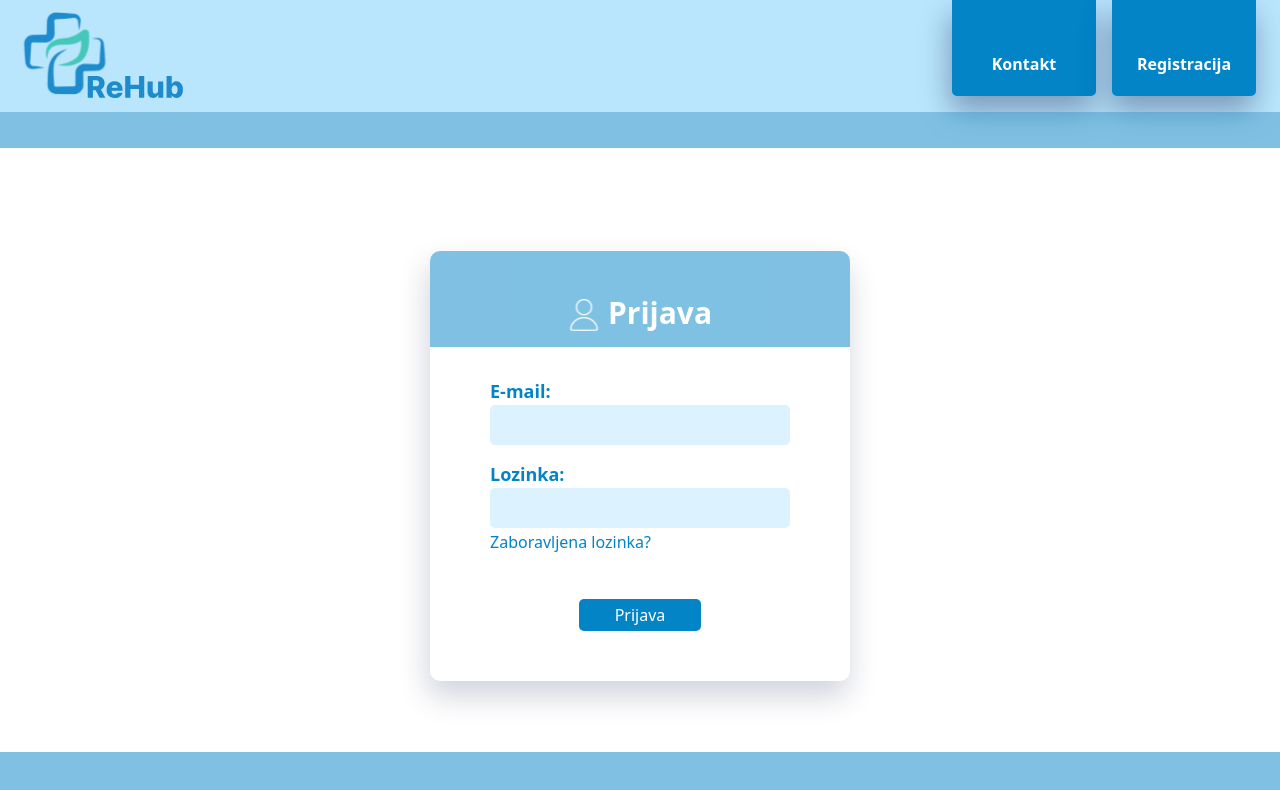
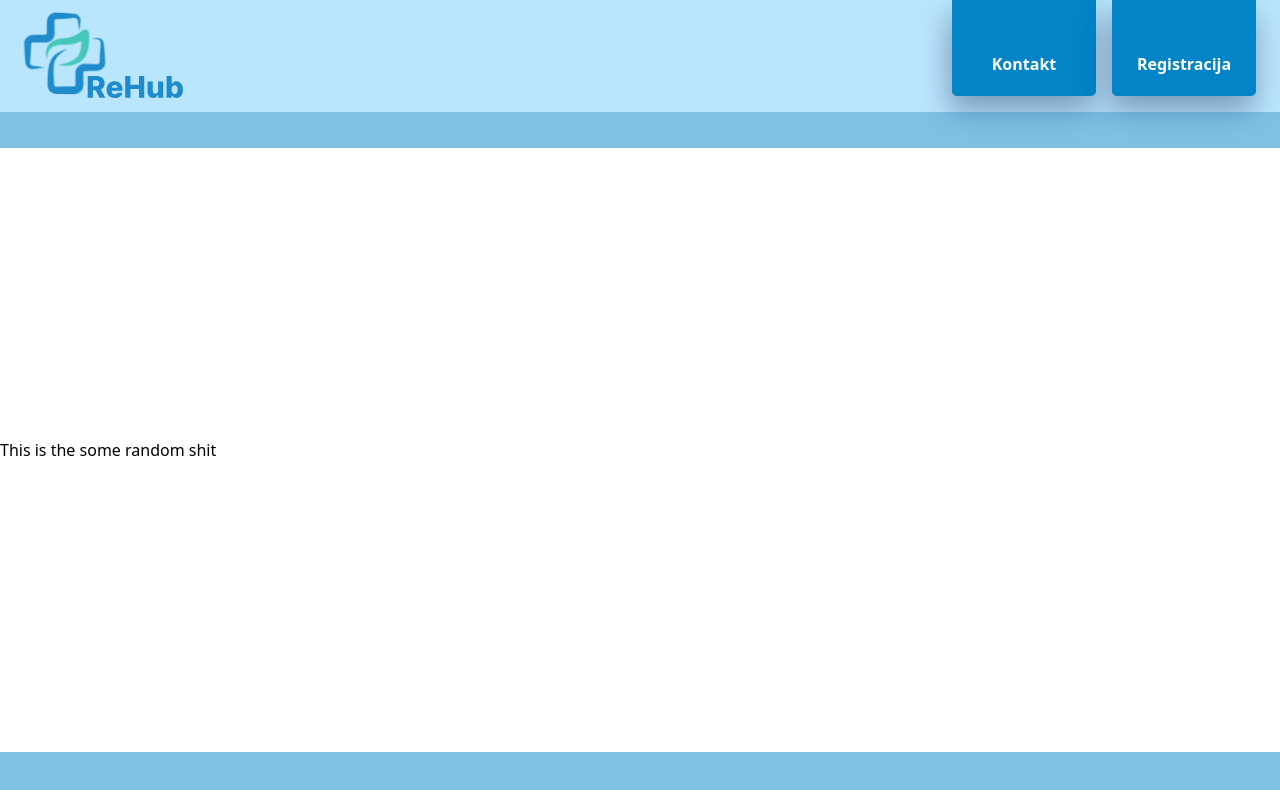
Before and after one commit to 7smurfs/rehub-frontend, a React (Create React App) app: page / in a window 1280 px wide. Shown: the top 790 px of the page. Built offline with nearby package versions, Linux system fonts and the light colour scheme.

Commit message:
Adding router and some routes

```diff
--- a/package.json
+++ b/package.json
@@ -6,6 +6,7 @@
     "@testing-library/jest-dom": "^5.17.0",
     "@testing-library/react": "^13.4.0",
     "@testing-library/user-event": "^13.5.0",
+    "axios": "^1.6.0",
     "react": "^18.2.0",
     "react-dom": "^18.2.0",
     "react-router-dom": "^6.17.0",
--- a/src/App.js
+++ b/src/App.js
@@ -1,13 +1,19 @@
 import './index.css';
 import Login from './pages/Login';
+import Index from './pages/Index';
 import React from 'react';
-
-
+import { BrowserRouter as Router, Route, Routes } from 'react-router-dom';
 
 
 function App() {
   return (
-    <Login />
+    <Router>
+      <Routes>
+        <Route path="/login" element={<Login />}/>
+        <Route exact path="/" element={<Index />}/>
+        <Route path="/about" element={<>About smurf</>}/>
+      </Routes>
+    </Router>
   );
 }
 
--- /dev/null
+++ b/src/pages/Index.jsx
@@ -0,0 +1,15 @@
+import React from "react";
+import Header from "../components/Header";
+import Footer from "../components/Footer";
+
+function Index() {
+    return (
+        <div className="w-screen h-screen bg-white flex flex-col justify-between">
+            <Header />
+            <h1>This is the some random shit</h1>
+            <Footer />
+        </div>
+    );
+};
+
+export default Index;
```
Also changed, not shown: 1 other file (tests, documents, lock files or other folders).
